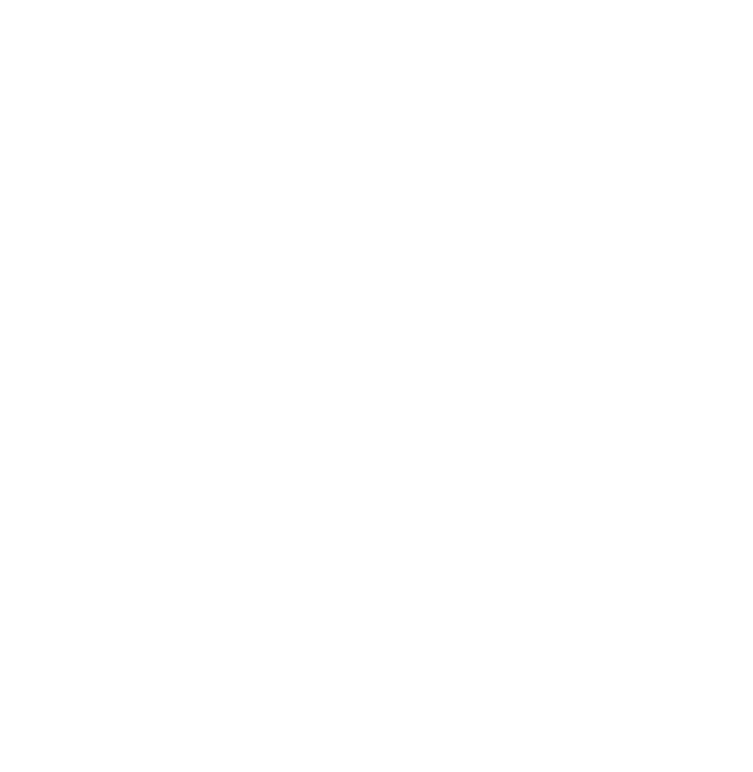
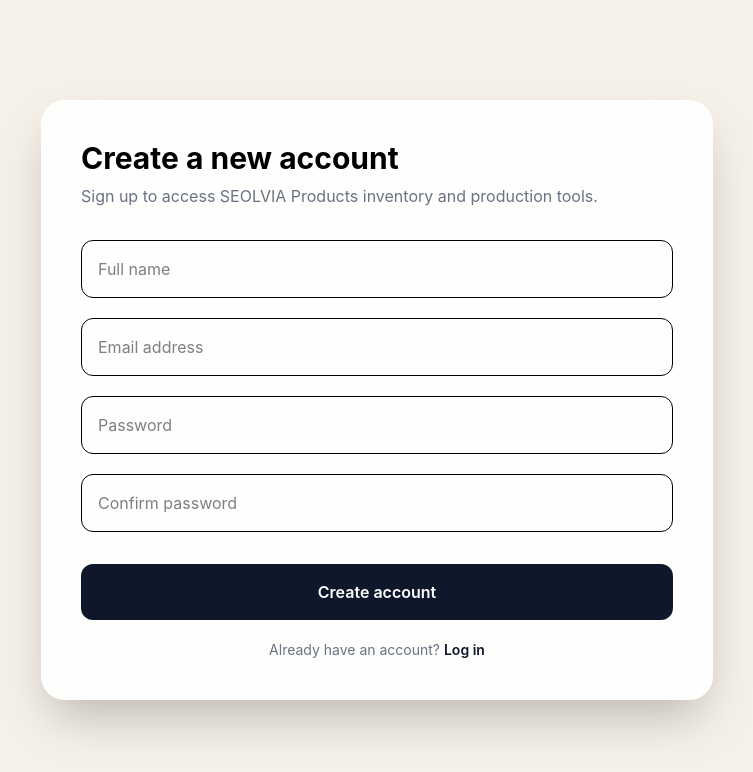
Before and after one commit to kvimalkumar-17/production-inventory-system, a React (Vite) app: page /signup in a window 1280 px wide. Before the commit this address had no page. Shown: the top 772 px of the page, without its empty margins (263-1016 px from the left). Built offline with nearby package versions, Linux system fonts and the light colour scheme.

Commit message:
Add signup page and route for login

```diff
--- a/package.json
+++ b/package.json
@@ -20,6 +20,7 @@
   },
   "devDependencies": {
     "@eslint/js": "^10.0.1",
+    "@tailwindcss/vite": "^4.3.1",
     "@types/react": "^19.2.14",
     "@types/react-dom": "^19.2.3",
     "@vitejs/plugin-react": "^6.0.1",
@@ -27,6 +28,7 @@
     "eslint-plugin-react-hooks": "^7.1.1",
     "eslint-plugin-react-refresh": "^0.5.2",
     "globals": "^17.6.0",
+    "tailwindcss": "^4.3.1",
     "vite": "^8.0.12"
   }
 }
--- a/src/App.jsx
+++ b/src/App.jsx
@@ -1,11 +1,13 @@
 import { Routes, Route } from "react-router-dom";
 import Login from "./Login";
+import Signup from "./Signup";
 import Dashboard from "./Dashboard";
 
 function App() {
   return (
     <Routes>
       <Route path="/" element={<Login />} />
+      <Route path="/signup" element={<Signup />} />
       <Route path="/dashboard" element={<Dashboard />} />
     </Routes>
   );
--- a/src/Login.jsx
+++ b/src/Login.jsx
@@ -118,6 +118,16 @@
   Login
 </button>
 
+            <div className="text-center mt-4">
+              <span className="text-sm text-gray-500">Don't have an account? </span>
+              <button
+                onClick={() => navigate("/signup")}
+                className="text-[#0F172A] font-semibold hover:underline"
+              >
+                Sign up
+              </button>
+            </div>
+
             <div className="text-center my-5 text-gray-400">
               OR
             </div>
--- /dev/null
+++ b/src/Signup.jsx
@@ -0,0 +1,60 @@
+import { useNavigate } from "react-router-dom";
+
+function Signup() {
+  const navigate = useNavigate();
+
+  return (
+    <div className="min-h-screen bg-[#F5F0E8] flex items-center justify-center px-6 md:px-20">
+      <div className="bg-white/90 backdrop-blur-lg p-10 rounded-3xl shadow-2xl w-full max-w-2xl">
+        <div className="mb-8">
+          <h2 className="text-3xl font-bold mb-2">Create a new account</h2>
+          <p className="text-gray-500">
+            Sign up to access SEOLVIA Products inventory and production tools.
+          </p>
+        </div>
+
+        <div className="grid gap-5">
+          <input
+            type="text"
+            placeholder="Full name"
+            className="w-full border p-4 rounded-xl"
+          />
+          <input
+            type="email"
+            placeholder="Email address"
+            className="w-full border p-4 rounded-xl"
+          />
+          <input
+            type="password"
+            placeholder="Password"
+            className="w-full border p-4 rounded-xl"
+          />
+          <input
+            type="password"
+            placeholder="Confirm password"
+            className="w-full border p-4 rounded-xl"
+          />
+        </div>
+
+        <button
+          onClick={() => navigate("/")}
+          className="mt-8 w-full bg-[#0F172A] text-white py-4 rounded-xl hover:bg-[#1E293B] transition duration-300 font-semibold"
+        >
+          Create account
+        </button>
+
+        <div className="text-center mt-5 text-sm text-gray-500">
+          Already have an account?{' '}
+          <button
+            onClick={() => navigate("/")}
+            className="text-[#0F172A] font-semibold hover:underline"
+          >
+            Log in
+          </button>
+        </div>
+      </div>
+    </div>
+  );
+}
+
+export default Signup;
```
Also changed, not shown: 1 other file (tests, documents, lock files or other folders).
